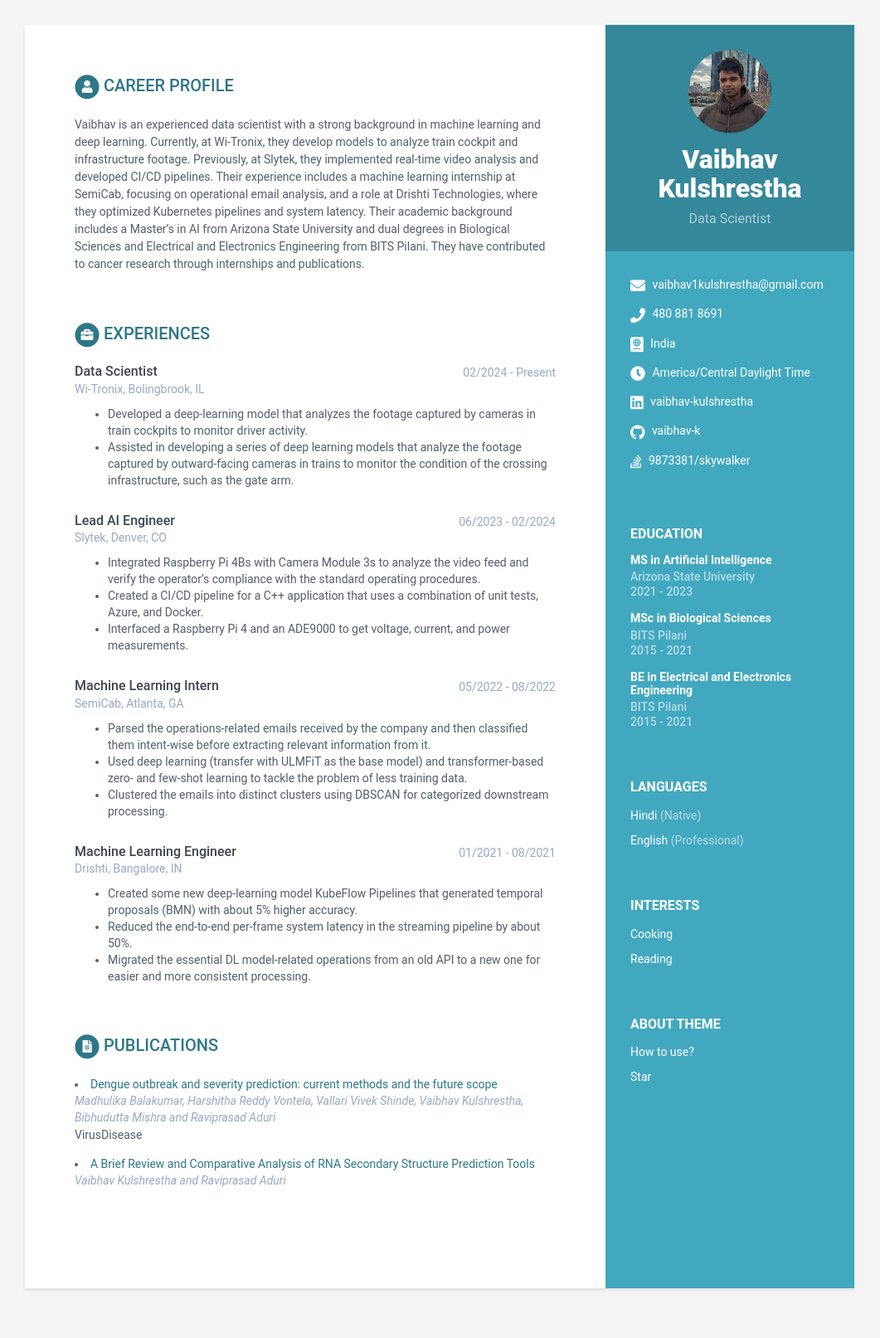
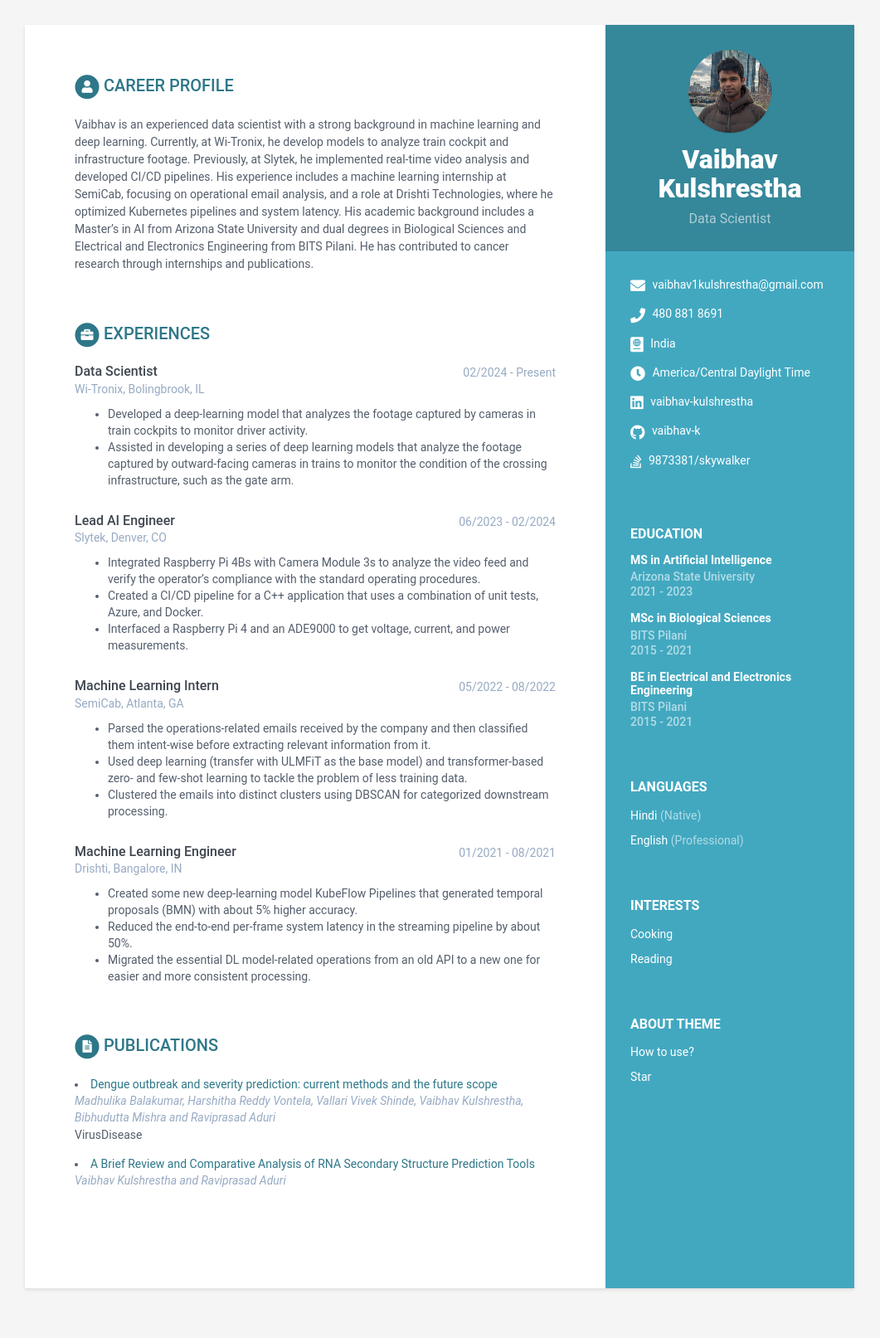
Before and after one commit to vaibhav-k/vaibhav-k.github.io, a Jekyll site: the page built from index.html, in a window 1280 px wide. Shown: the whole page at 83% size, without its empty margins (110-1171 px from the left). Built offline with Jekyll 4.4.1, drawn with Linux system fonts in a browser that asks for light colours.

Commit message:
Update data.yml

```diff
--- a/_data/data.yml
+++ b/_data/data.yml
@@ -50,16 +50,16 @@ career-profile:
     title: Career Profile
     summary: |
       Vaibhav is an experienced data scientist with a strong background
-      in machine learning and deep learning. Currently, at Wi-Tronix, they
+      in machine learning and deep learning. Currently, at Wi-Tronix, he
       develop models to analyze train cockpit and infrastructure footage.
-      Previously, at Slytek, they implemented real-time video analysis and
-      developed CI/CD pipelines. Their experience includes a machine learning
+      Previously, at Slytek, he implemented real-time video analysis and
+      developed CI/CD pipelines. His experience includes a machine learning
       internship at SemiCab, focusing on operational email analysis, and a
-      role at Drishti Technologies, where they optimized Kubernetes
-      pipelines and system latency. Their academic background includes a
+      role at Drishti Technologies, where he optimized Kubernetes
+      pipelines and system latency. His academic background includes a
       Master’s in AI from Arizona State University and dual degrees in
       Biological Sciences and Electrical and Electronics Engineering
-      from BITS Pilani. They have contributed to cancer research through
+      from BITS Pilani. He has contributed to cancer research through
       internships and publications.
 education:
     title: Education
```
